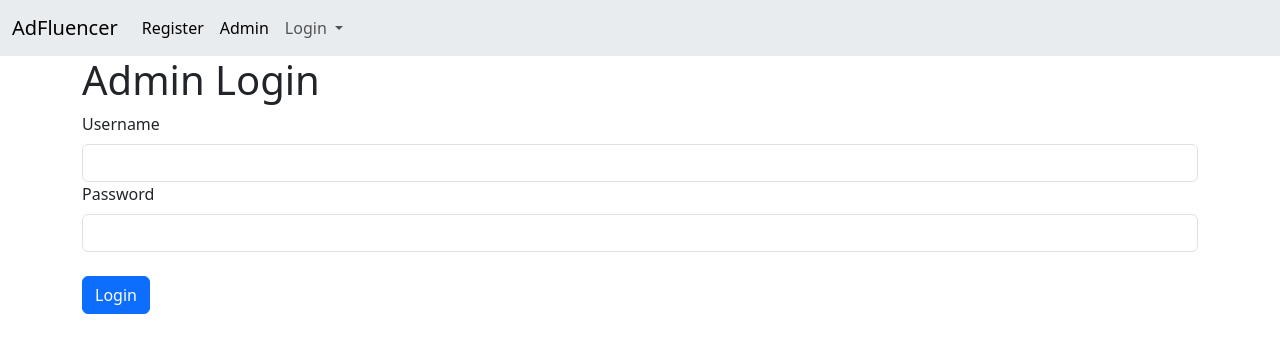
After one commit to samruddhi711/AdFluencer, a Flask app: page /admin in a window 1280 px wide. The commit adds this page. Shown: the top 353 px of the page. Run offline with Flask 3, Linux system fonts and the light colour scheme.

Commit message:
added dashboard flash and authentication

```diff
--- a/routes.py
+++ b/routes.py
@@ -1,11 +1,12 @@
-from flask import render_template,redirect,request,url_for,flash
+from flask import render_template,redirect,request,url_for,flash,session
 from app import app
 from models import db,User,Cart,Order,Advertise,Transaction
 from werkzeug.security import generate_password_hash,check_password_hash
 
 @app.route('/')
 def index():
-    return render_template('index.html')
+
+        return render_template('index.html')
 
 @app.route('/creator_login')
 def creator_login():
@@ -25,11 +26,14 @@ def creator_login_post():
     if not user:
         flash("Username does not exists .")
         return redirect(url_for('creator_login'))
+
     if not check_password_hash(user.passhash ,password):
         flash("Incorrect Password")
         return redirect(url_for('creator_login'))
 
-    return redirect(url_for('index'))
+    session['user_id'] = user.id
+    flash("Login Sucessful!")
+    return redirect(url_for('creator_dashboard'))
 
 @app.route('/sponsor_login')
 def sponsor_login():
@@ -88,3 +92,15 @@ def register_post():
     db.session.add(new_user)
     db.session.commit()
     return redirect (url_for("index"))
+
+@app.route('/admin' , methods = ['GET' ,'POST'])
+def admin():
+    return render_template('admin.html')
+
+@app.route('/creator_dashboard')
+def creator_dashboard():
+    if 'user_id' in session:
+        return render_template('creator_dashboard.html')
+    else:
+        flash("Please login to continue!")
+        return redirect(url_for('creator_login'))
--- /dev/null
+++ b/templates/admin.html
@@ -0,0 +1,22 @@
+{% extends 'layout.html' %}
+{% block content %}
+<div class="container-sm">
+    <h1>Admin Login</h1>
+    <form action="" class="form" method="post">
+
+        <div class="form-group">
+            <label for="username" class="form-label">Username</label>
+            <input type="text" name="username" class="form-control" required>
+        </div>
+        <div class="form-group">
+            <label for="password" class="form-label">Password</label>
+            <input type="password" name="password" class="form-control" required>
+        </div>
+        <br>
+        <div class="form-group">
+            <button type="submit" class="btn btn-primary">Login</button>
+        </div>
+    </form>
+</div>
+
+{% endblock %}
--- /dev/null
+++ b/templates/creator_dashboard.html
@@ -0,0 +1 @@
+<h1>Hello this is the creator dashboard</h1>
--- a/templates/layout.html
+++ b/templates/layout.html
@@ -16,6 +16,19 @@
 </head>
 <body>
     {% include 'navbar.html'   %}
+    {% with messages = get_flashed_messages() %}
+    {% if messages %}
+        <ul class="flashes">
+            {% for message in messages %}
+            <div class="alert alert-warning alert-dismissible fade show" role="alert">
+                {{ message }}
+                <button type="button" class="btn-close" data-bs-dismiss="alert" aria-label="Close"></button>
+            </div>
+            {% endfor %}
+        </ul>
+
+    {% endif %}
+    {% endwith %}
     {% block content %}
         default
     {% endblock %}
--- a/templates/navbar.html
+++ b/templates/navbar.html
@@ -10,20 +10,19 @@
           <li class="nav-item">
             <a class="nav-link active" aria-current="page" href="{{ url_for ('register')}}">Register</a>
           </li>
-          <div class="collapse navbar-collapse" id="navbarNavDarkDropdown">
-            <ul class="navbar-nav">
-              <li class="nav-item dropdown">
-                <button class="btn btn-secondary dropdown-toggle" data-bs-toggle="dropdown" aria-expanded="false">
-                  Login
-                </button>
-                <ul class="dropdown-menu dropdown-menu-dark">
-                  <li><a class="dropdown-item" href="{{ url_for('creator_login') }}">Creator Login</a></li>
-                  <li><a class="dropdown-item" href="{{ url_for('sponsor_login') }}">Brand Login</a></li>
+          <li class="nav-item">
+            <a class="nav-link active" aria-current="page" href="{{ url_for ('admin')}}">Admin</a>
+          </li>
+          <li class="nav-item dropdown">
+            <a class="nav-link dropdown-toggle" href="#" role="button" data-bs-toggle="dropdown" aria-expanded="false">
+              Login
+            </a>
+            <ul class="dropdown-menu">
+              <li><a class="dropdown-item" href="{{ url_for('creator_login') }}">Creator Login</a></li>
+              <li><a class="dropdown-item" href="{{ url_for('sponsor_login') }}">Brand Login</a></li>
 
-                </ul>
-              </li>
             </ul>
-          </div>
+          </li>
 
         </ul>
 
```
Also changed, not shown: models.py (+10 -0 lines).
